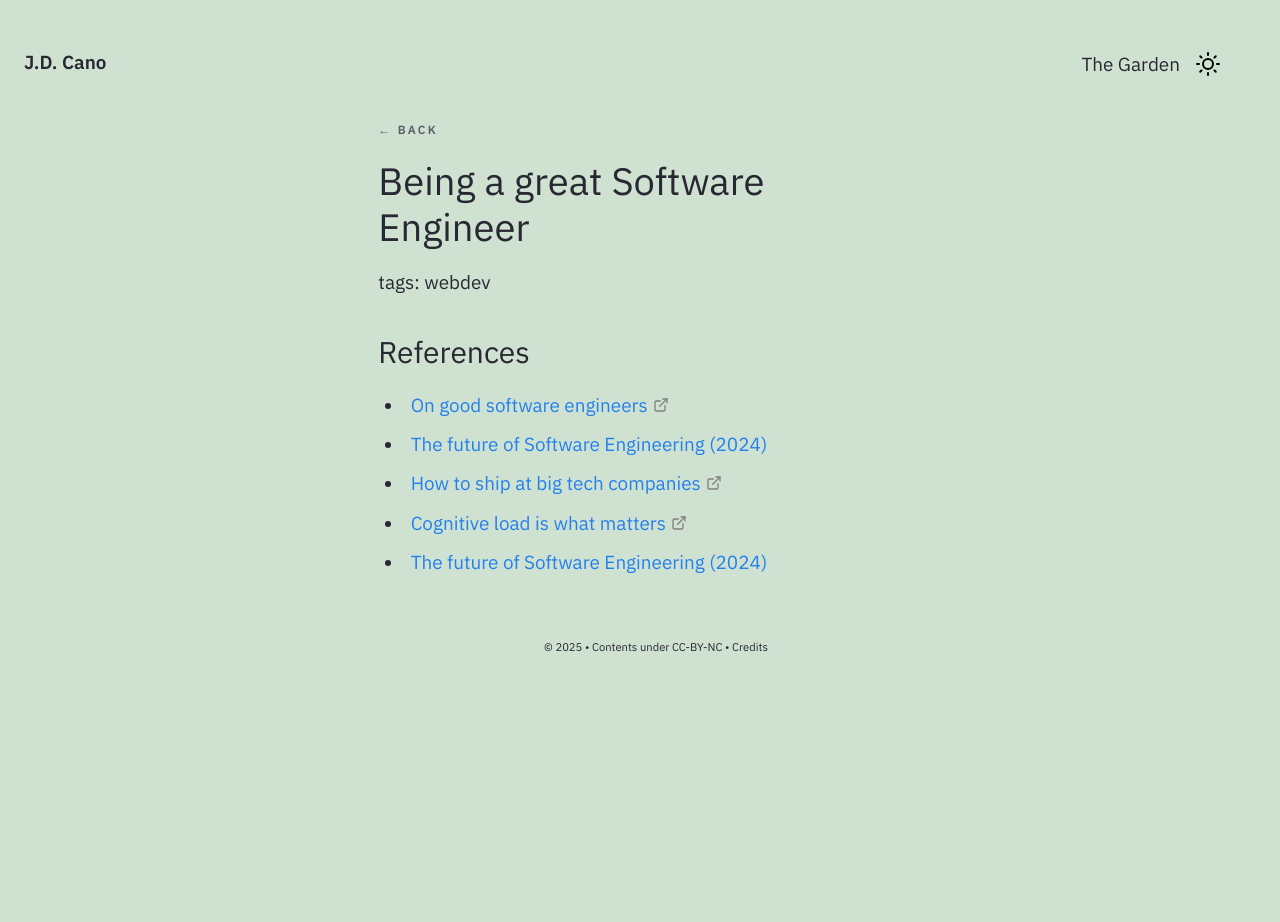
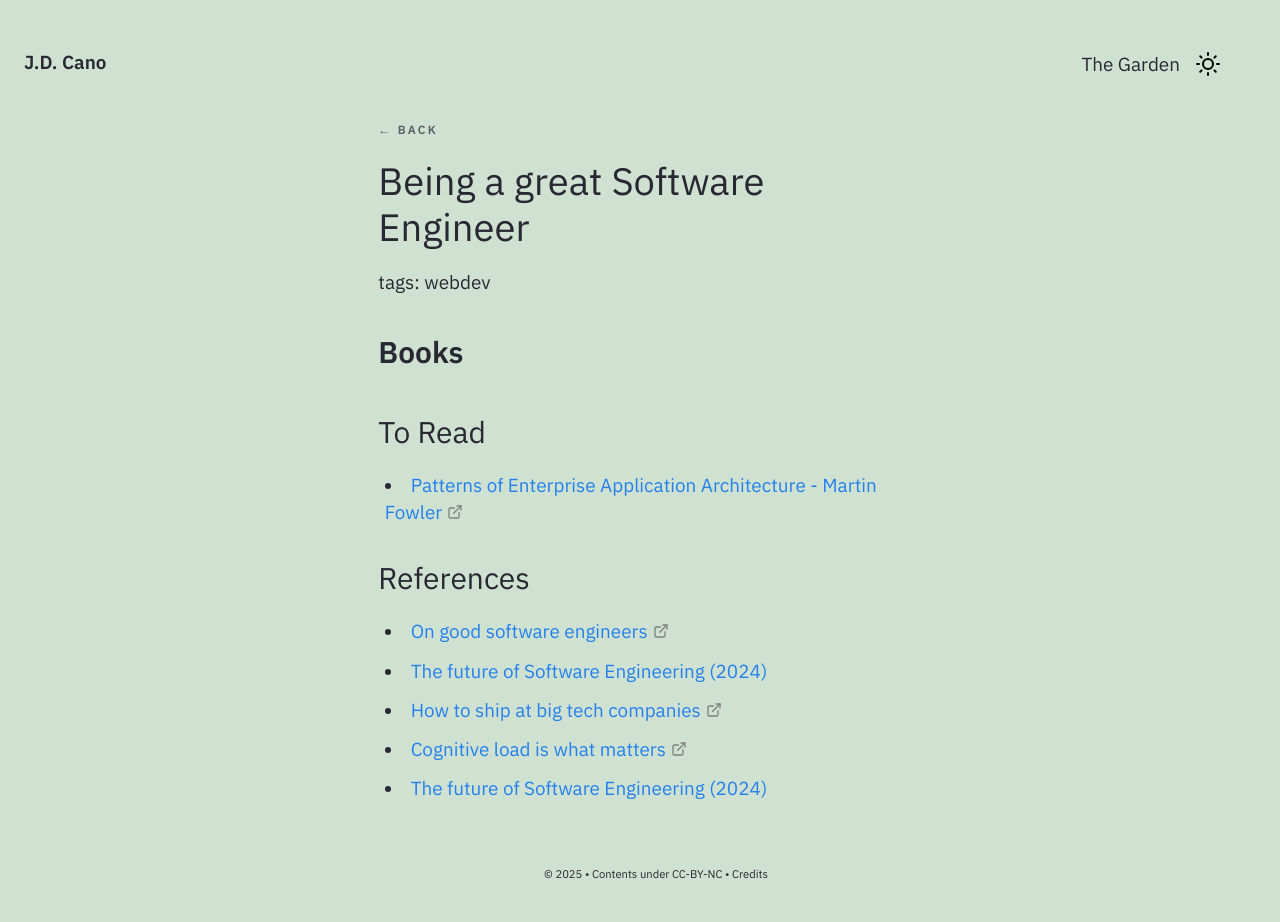
Before and after one commit to Gorzas/gorzas.github.io, a Jekyll site: the page built from _notes/Public/tech/Being a great Software Engineer.md, in a window 1280 px wide. Built offline with Jekyll 4.4.1, drawn with Linux system fonts in a browser that asks for light colours; before the commit the page ends 900 px from its top, so only the background shows below that.

Commit message:
Update Being a great Software Engineer.md

```diff
--- a/_notes/Public/tech/Being a great Software Engineer.md
+++ b/_notes/Public/tech/Being a great Software Engineer.md
@@ -1,13 +1,18 @@
 ---
 title: Being a great Software Engineer
 feed: show
-tags:
-  - webdev
+tags: webdev
 date: 30-10-2024
-updated: 08-01-2025
+updated: 13-05-2025
 type: essay
 growth: seedlings
 ---
+
+## Books
+
+### To Read
+
+- [Patterns of Enterprise Application Architecture - Martin Fowler](https://martinfowler.com/books/eaa.html)
 
 ### References
 
```
